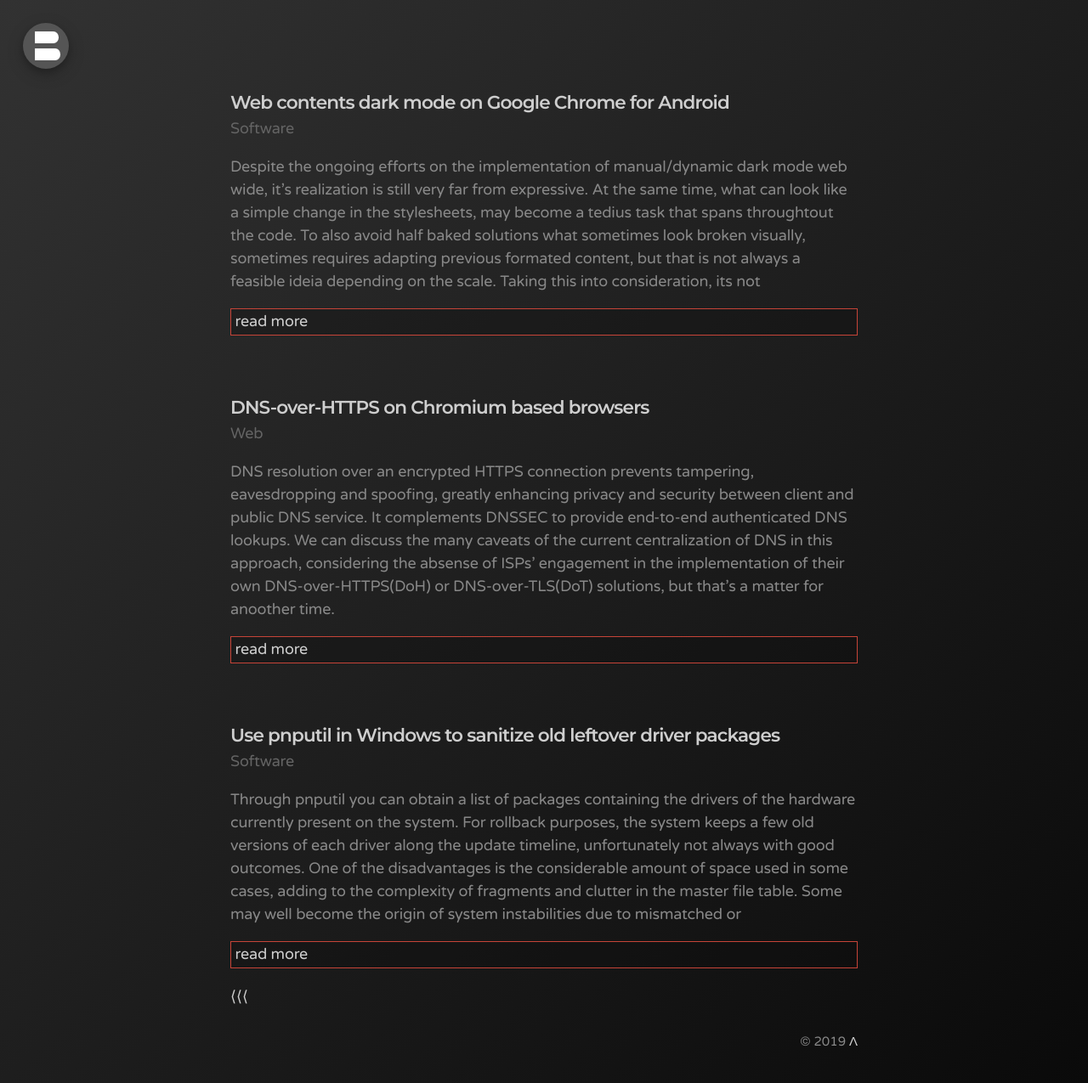
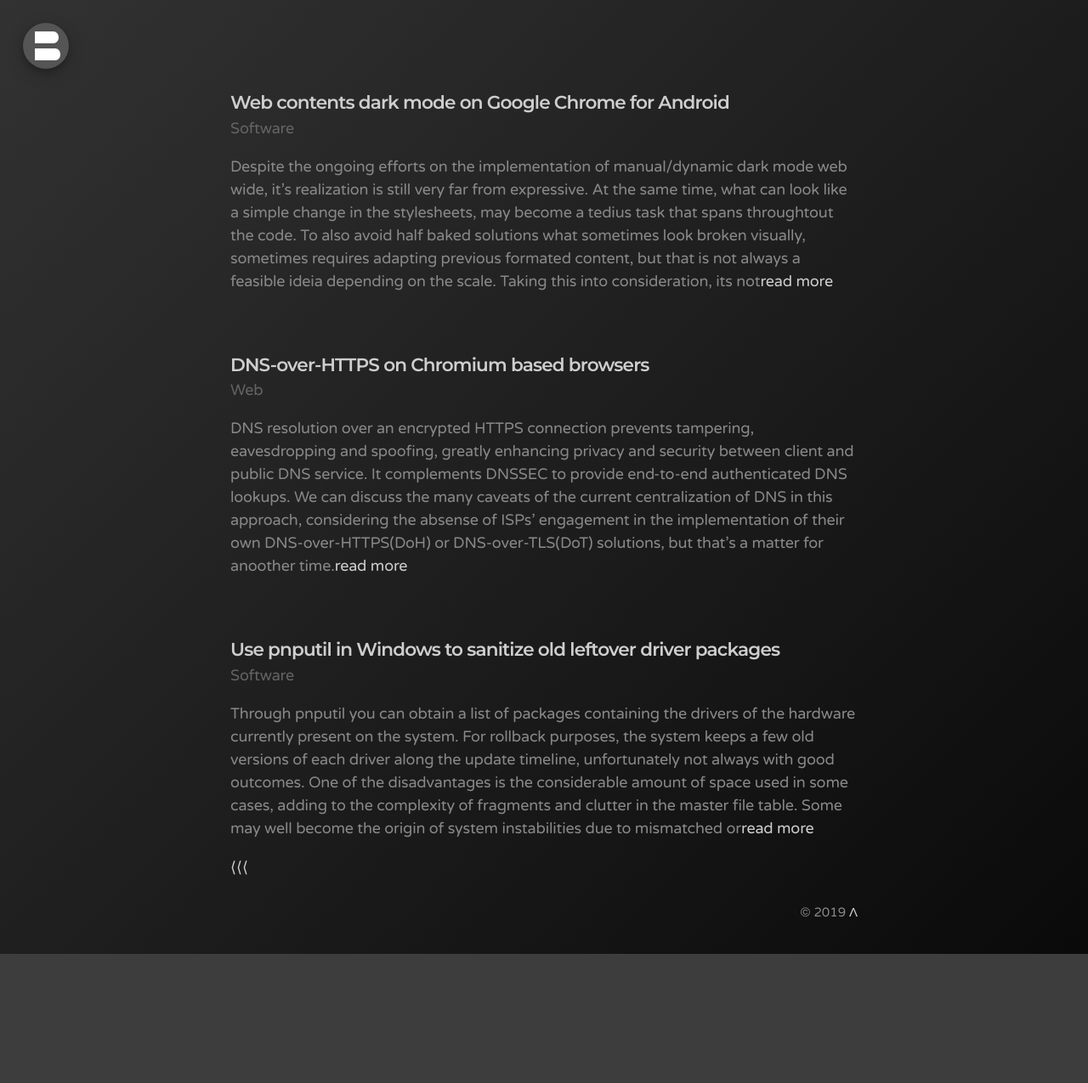
Before and after one commit to bonina/bonina.github.io, a Jekyll site: the page built from index.html, in a window 1280 px wide. Shown: the whole page at 85% size. Built offline with Jekyll 4.4.1, drawn with Linux system fonts in a browser that asks for light colours; the list of posts is cut into pages by our own code; after the commit the page ends 1123 px from its top, so only the background shows below that.

Commit message:
Update index.html

```diff
--- a/index.html
+++ b/index.html
@@ -19,7 +19,7 @@
     </div>
       {% assign ncut = 500 %}
       {% assign words = post.content | strip_newlines | markdownify | strip_html | truncate: ncut, "" | number_of_words | decrement %}
-      {{ post.content | strip_newlines | markdownify | strip_html | truncatewords: words, "" }}<a class="post-more" href='{{ post.url }}'>read more</a>
+      {{ post.content | strip_newlines | markdownify | strip_html | truncatewords: words, "" }}<a href='{{ post.url }}'>read more</a>
   </article>
   {% endfor %}
 </div>
```
